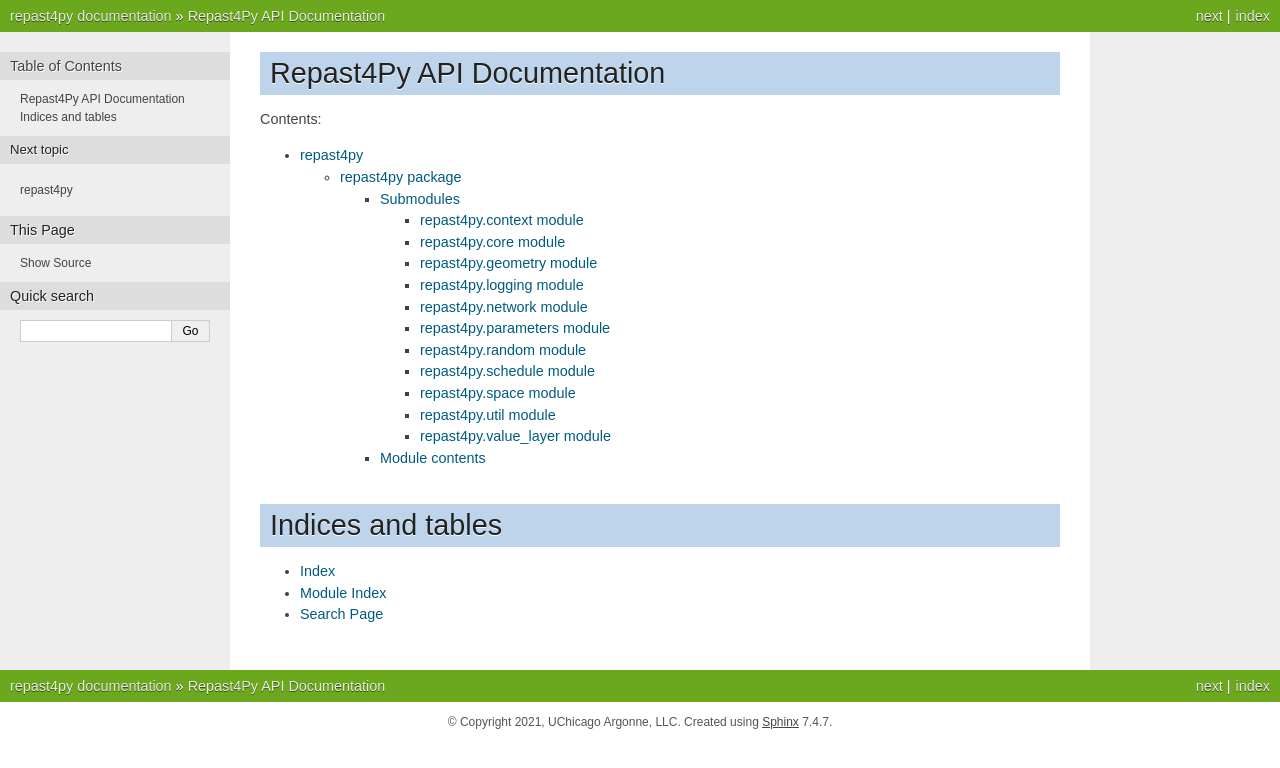
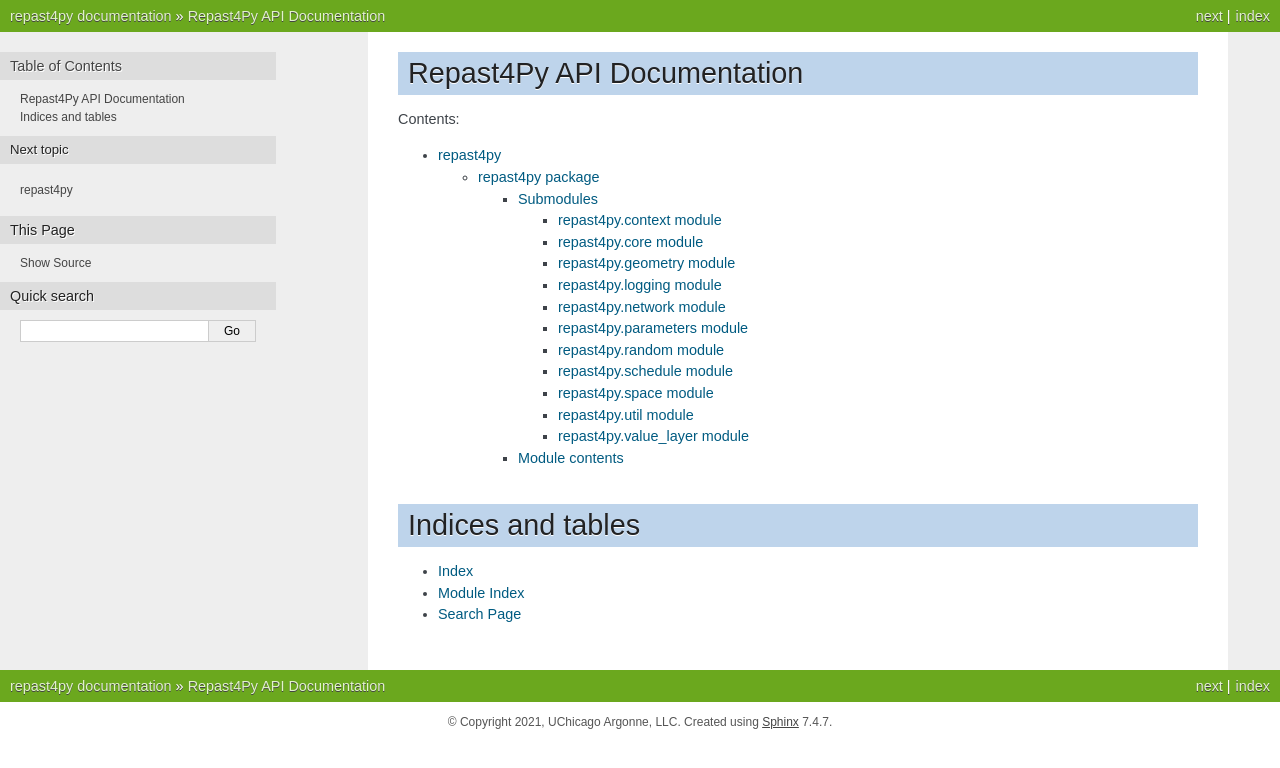
Before and after one commit to Repast/repast4py, a Sphinx documentation site: the page built from docs/index.rst, in a window 1280 px wide. Shown: the top 768 px of the page. Built offline with Sphinx 7.4.7, drawn with Linux system fonts in a browser that asks for light colours.

Commit message:
Fixed sidebar width to work with long method names

```diff
--- a/docs/conf.py
+++ b/docs/conf.py
@@ -61,6 +61,10 @@ exclude_patterns = ['_build', 'Thumbs.db', '.DS_Store']
 # a list of builtin themes.
 #
 html_theme = 'nature'
+html_theme_options = {
+    "sidebarwidth": "23em"
+}
+
 
 # Add any paths that contain custom static files (such as style sheets) here,
 # relative to this directory. They are copied after the builtin static files,
```
